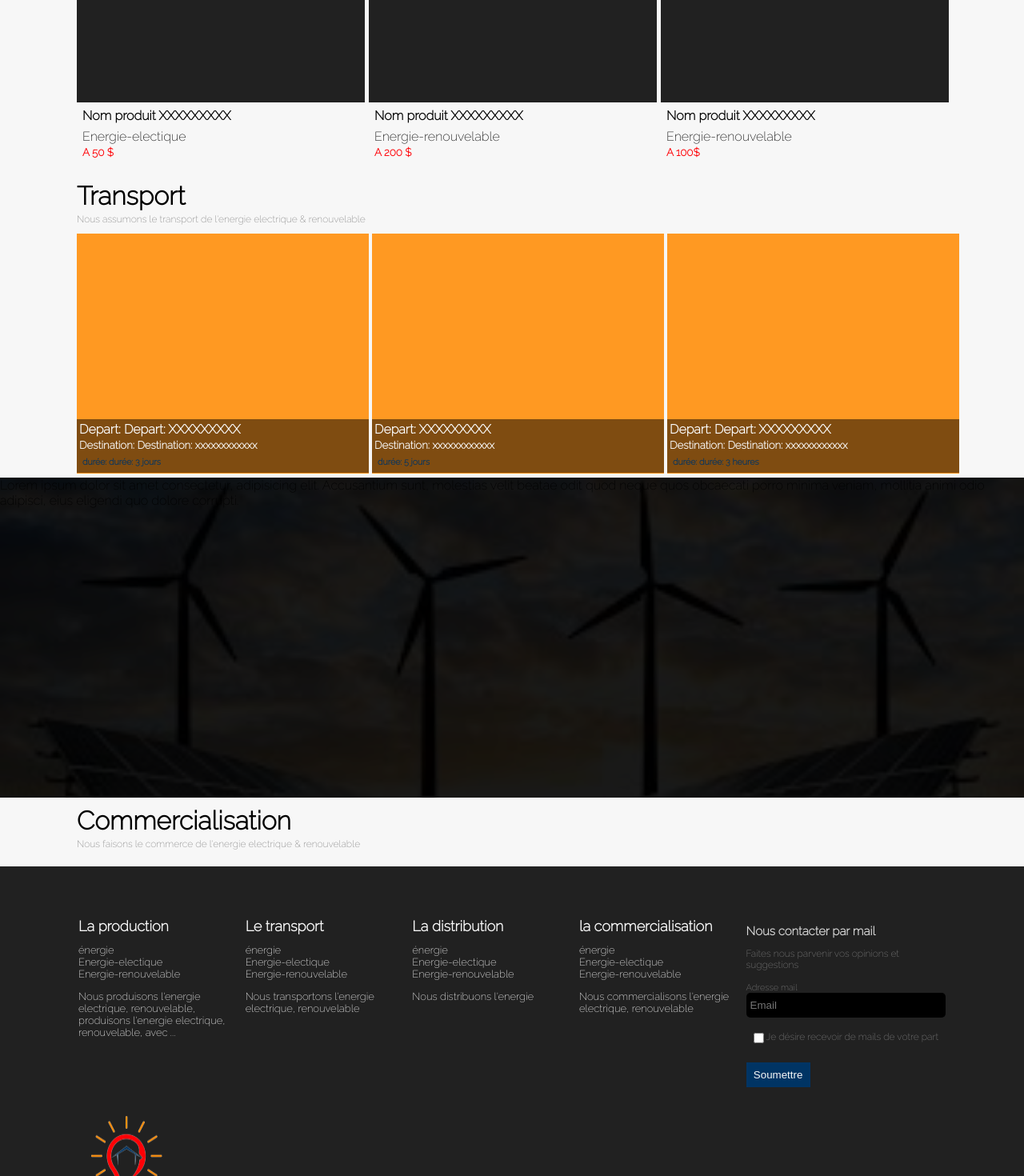
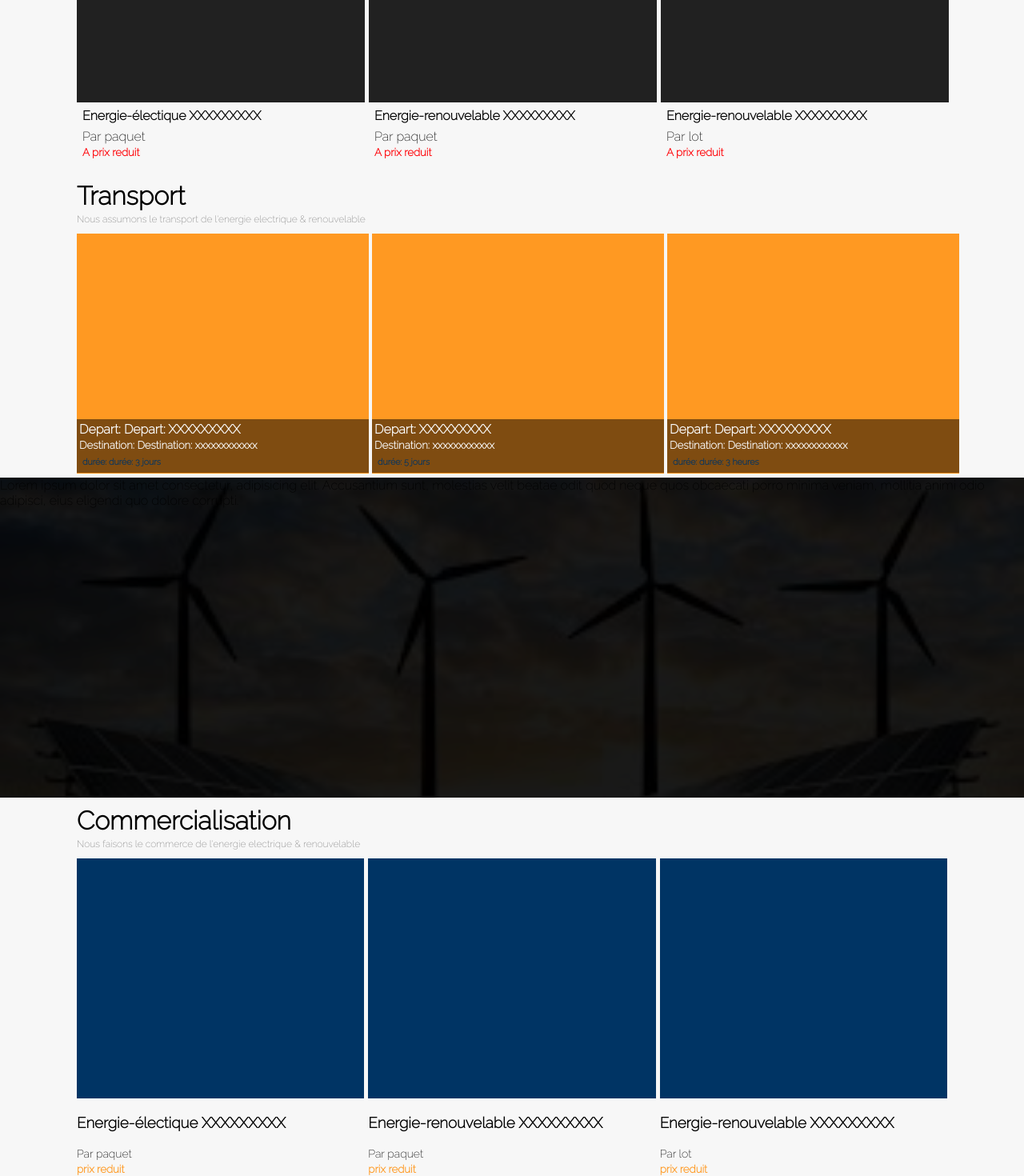
Before and after one commit to yavchris07/jems-sarl, a React (Create React App) app: page / in a window 1280 px wide. Shown: the part 780-2250 px from the top of the page at 80% size. Built offline with nearby package versions, Linux system fonts and the light colour scheme.

Commit message:
comm part make up

```diff
--- /dev/null
+++ b/src/components/comm-list.tsx
@@ -0,0 +1,26 @@
+import React, { useState } from 'react';
+import '../styles/comm-list.scss'
+import Comm from '../models/comm';
+import COMM from '../models/comm-data';
+
+function CommList() {
+
+  var [comm ] = useState<Comm[]>(COMM);
+  return (
+    <div className='comm-list'>
+      {
+        comm.map((com,index)=>(
+          <div className='comm-card'>
+            <div className='cover'></div>
+            <h3>{com.title}</h3>
+            <span>{com.type}</span>
+            <br />
+            <small>{com.price}</small>
+          </div>
+        ))
+      }
+    </div>
+  );
+}
+
+export default CommList;
--- a/src/components/transport-list.tsx
+++ b/src/components/transport-list.tsx
@@ -10,7 +10,7 @@ function TransportList() {
     <div className='transport-list'>
       {
         transport.map((trans,index)=>(
-          <div className='trans'>
+          <div className='trans' key={index}>
             <div className='cover'></div>
             <div className='detail'>
               <h4>Depart:  {trans.depart}</h4>
--- a/src/models/comm-data.ts
+++ b/src/models/comm-data.ts
@@ -1,25 +1,25 @@
-import Product from "./produict";
+import Comm from "./comm";
 
-export const PRODUCT: Product[] = [
+export const COMM: Comm[] = [
     {
         "id":1,
-        "title":"Nom produit XXXXXXXXX",
-        "type":"Energie-electique",
-        "price":"50 $"
+        "title":"Energie-électique XXXXXXXXX",
+        "type":"Par paquet",
+        "price":"prix reduit"
 
     },
     {
         "id":2,
-        "title":"Nom produit XXXXXXXXX",
-        "type":"Energie-renouvelable",
-        "price":"200 $"
+        "title":"Energie-renouvelable XXXXXXXXX",
+        "type":"Par paquet",
+        "price":"prix reduit"
     },
     {
         "id":3,
-        "title":"Nom produit XXXXXXXXX",
-        "type":"Energie-renouvelable",
-        "price":"100$"
+        "title":"Energie-renouvelable XXXXXXXXX",
+        "type":"Par lot",
+        "price":"prix reduit"
     }
 ];
 
-export default PRODUCT
+export default COMM
--- a/src/pages/home.tsx
+++ b/src/pages/home.tsx
@@ -3,6 +3,7 @@ import Banner from '../components/banner';
 import MiddleBanner from '../components/middle-banner';
 import ProductsList from '../components/products-list';
 import TransportList from '../components/transport-list';
+import CommList from '../components/comm-list';
 import '../styles/home.scss';
 
 function Home() {
@@ -29,7 +30,7 @@ function Home() {
           <h1>Commercialisation</h1>
           <span>Nous faisons le commerce de l'energie electrique & renouvelable</span>
         </div>
-
+        <CommList />
       </div>
     </>
   );
--- /dev/null
+++ b/src/styles/comm-list.scss
@@ -0,0 +1,52 @@
+//SASS PAGE
+$base-color: #c6538c;
+$blac-color:#212121;
+$red: #ff0006;
+$blue:#003464;
+$yellow:#ff9922;
+$back-opacity: rgb(0, 0, 0,.9);
+$white-kolor: #fff;
+$white-opacity:#f9f9f9;
+$white-black:#f7f7f7;
+
+.comm-list{
+    width: 85%;
+    margin: auto;
+    // background: $red;
+    display: grid;
+    grid-template-columns: repeat(3,1fr);
+    gap: 5px;
+    cursor: pointer;
+
+    .comm-card{
+        // background: $blue;
+        .cover{
+            background: $blue;
+            height: 300px;
+        }
+        span{font-weight: 500; font-size: 14px;}
+        small{color: $yellow; font-weight: bold;}
+    }
+}
+
+@media screen and (max-width:600px) {
+    .comm-list{
+        width: 95%;
+        margin: auto;
+        // background: $red;
+        display: grid;
+        grid-template-columns: repeat(1,1fr);
+        gap: 5px;
+        cursor: pointer;
+
+        .comm-card{
+            // background: $blue;
+            .cover{
+                background: $blue;
+                height: 300px;
+            }
+            span{font-weight: 500; font-size: 13px;}
+            small{color: $yellow; font-weight: bold;}
+        }
+    }
+}
--- a/src/styles/footer.scss
+++ b/src/styles/footer.scss
@@ -128,22 +128,32 @@ $white-black:#f7f7f7;
 }
 
 
-// @media screen and (max-width:1024px) {
-//     .about{
-//         .sommary{
-//             width: 90%;
-//             margin: auto;
-//             // text-align: center;
-//             // font-weight: 400;
-//             // background-color: red;
-//             font-size: 22px;
+@media screen and (max-width:1024px) {
+    .footer{
+    width: 100%;
+    height: auto;
+    margin-top: 20px;
+    background: $blac-color;
+    // background-color: #003464;
 
-//             h4{
-//                 font-weight: 500;
-//             }
-//         }
-//     }
-// }
+
+        .news-letters{
+            width: 87%;
+            margin: auto;
+            padding-top: 50px;
+            margin-bottom: 15px;
+            display: flex;
+            justify-content: space-between;
+
+            .story{
+                // background: #c6538c;
+                display: grid;
+                width: 80%;
+                grid-template-columns: repeat(3,1fr);
+            }
+        }
+    }
+}
 
 @media screen and (max-width:600px) {
     .footer{
```
Also changed, not shown: src/models/comm.ts (+7 -7 lines).
